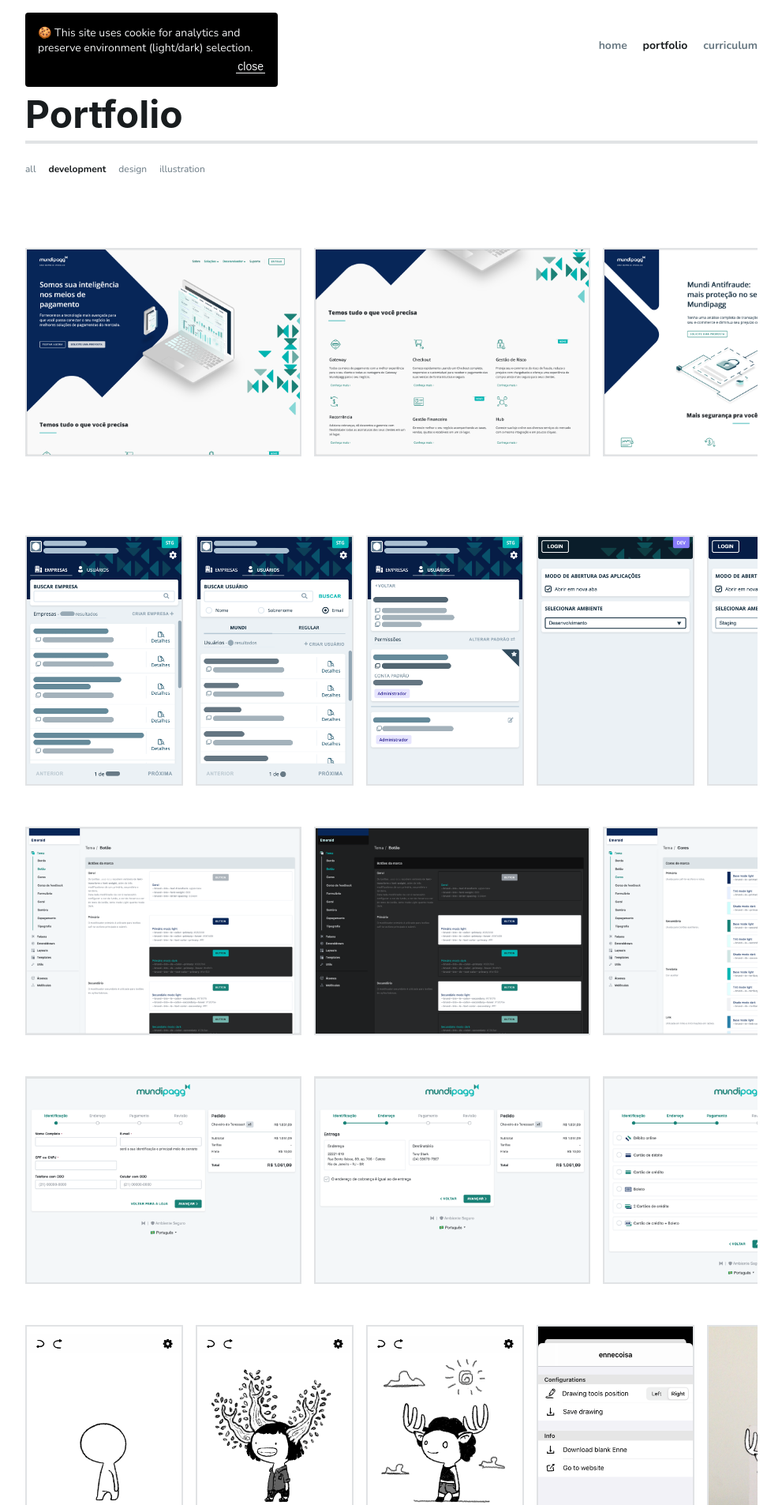
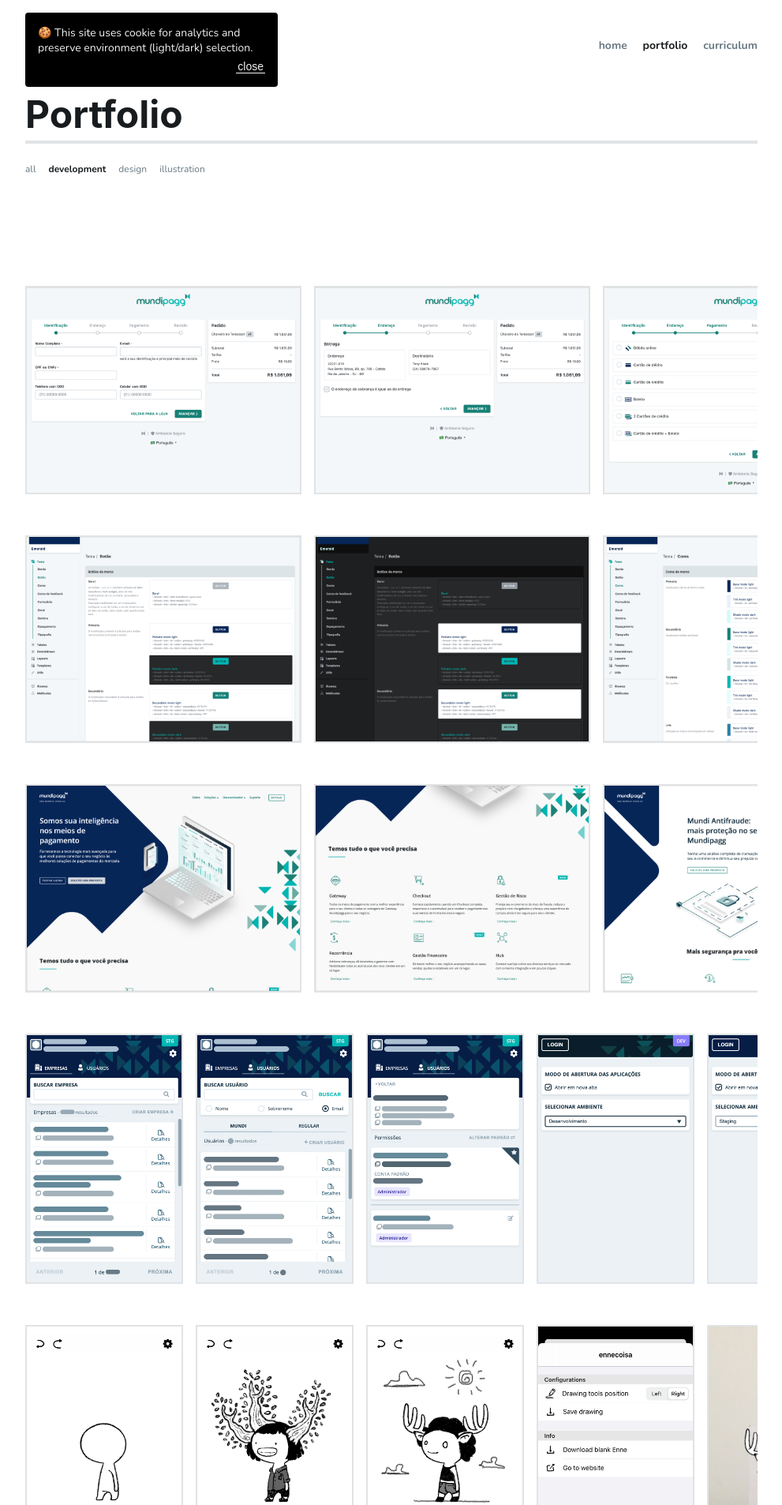
Before and after one commit to gabischima/gabischima.github.io, a Jekyll site: the page built from pt/portfolio/desenvolvimento.md, in a window 1280 px wide. Shown: the top 1906 px of the page at 79% size, without its empty margins (144-1135 px from the left). Built offline with Jekyll 4.4.1, drawn with Linux system fonts in a browser that asks for light colours.

Commit message:
🚚 reorder files

```diff
--- a/_layouts/portfolio.html
+++ b/_layouts/portfolio.html
@@ -3,7 +3,7 @@ layout: content
 ---
 {%- include tabbar.html -%}
 <ul class="gsm-portfolio">
-  {%- for item in site.portfolio -%}
+  {%- for item in site.portfolio reversed -%}
   {% if page.tag == nil or item.tags contains page.tag %}
   <li class="gsm-portfolio__item">
     <p class="gsm-portfolio__item__title">
```
Also changed, not shown: _portfolio/00-illustrations.md (renamed from _portfolio/12-illustrations.md), _portfolio/01-illustrations.md (renamed from _portfolio/11-illustrations.md), _portfolio/02-enne.md (renamed from _portfolio/10-enne.md), _portfolio/03-hemopics.md (renamed from _portfolio/09-hemopics.md), _portfolio/04-ennecoisa_01.md (renamed from _portfolio/08-ennecoisa_01.md), _portfolio/05-tattooar.md (renamed from _portfolio/07-tattooar.md), _portfolio/07-ennecoisa_02.md (renamed from _portfolio/05-ennecoisa_02.md), _portfolio/08-ennecoisa_00.md (renamed from _portfolio/04-ennecoisa_00.md), _portfolio/09-backoffice.md (renamed from _portfolio/01-backoffice.md), _portfolio/10-mundipagg.md (renamed from _portfolio/00-mundipagg.md), _portfolio/11-emerald.md (renamed from _portfolio/02-emerald.md), _portfolio/12-checkout.md (renamed from _portfolio/03-checkout.md), _portfolio/13-zap.md (renamed from _portfolio/00-zap.md), _portfolio/14-lina.md (renamed from _portfolio/00-lina.md).
